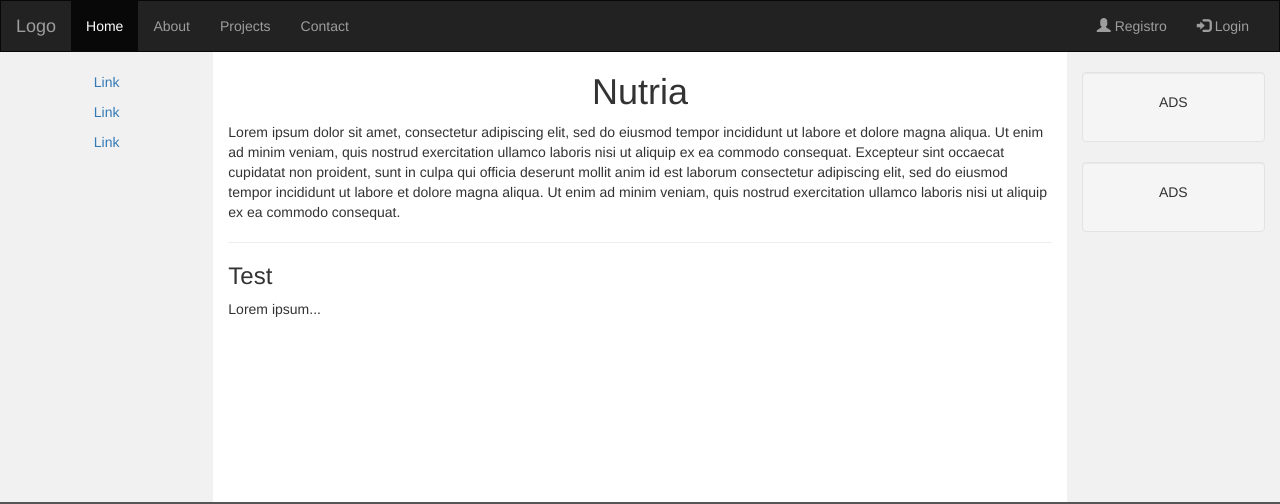
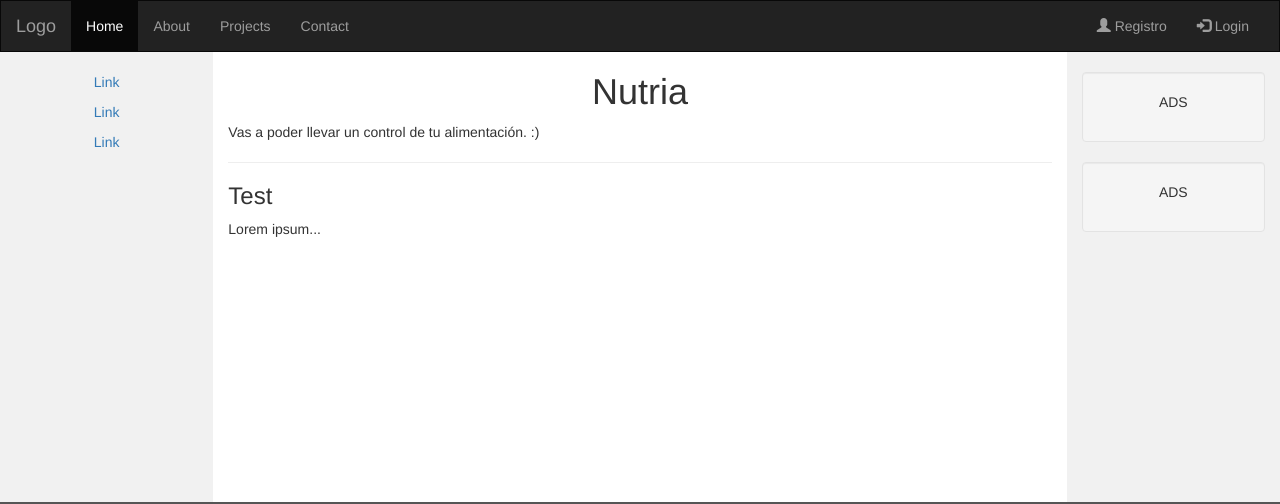
Before and after one commit to INMEGEN/nutria, a plain HTML site: page doc/codigos_html/Index.html in a window 1280 px wide. Shown: the top 504 px of the page. Drawn offline with nearby package versions, Linux system fonts and the light colour scheme; files whose address does not match are found by name.

Commit message:
Update Index.html

```diff
--- a/doc/codigos_html/Index.html
+++ b/doc/codigos_html/Index.html
@@ -86,7 +86,7 @@
     </div>
     <div class="col-sm-8 text-left">
       <h1 style="text-align:center;">Nutria</h1>
-      <p>Lorem ipsum dolor sit amet, consectetur adipiscing elit, sed do eiusmod tempor incididunt ut labore et dolore magna aliqua. Ut enim ad minim veniam, quis nostrud exercitation ullamco laboris nisi ut aliquip ex ea commodo consequat. Excepteur sint occaecat cupidatat non proident, sunt in culpa qui officia deserunt mollit anim id est laborum consectetur adipiscing elit, sed do eiusmod tempor incididunt ut labore et dolore magna aliqua. Ut enim ad minim veniam, quis nostrud exercitation ullamco laboris nisi ut aliquip ex ea commodo consequat.</p>
+      <p>Vas a poder llevar un control de tu alimentación. :)</p>
       <hr>
       <h3>Test</h3>
       <p>Lorem ipsum...</p>
@@ -103,7 +103,6 @@
 </div>
 
 <footer class="container-fluid text-center">
-
   <p><img class="LogoINMEGEN" src="/Users/mcDigar/nutria/doc/imagenes/logoF.png" alt="INMEGEN" width="65" height="65"/> Instituto Nacional de Medicina Genómica </p>
 </footer>
 
```
